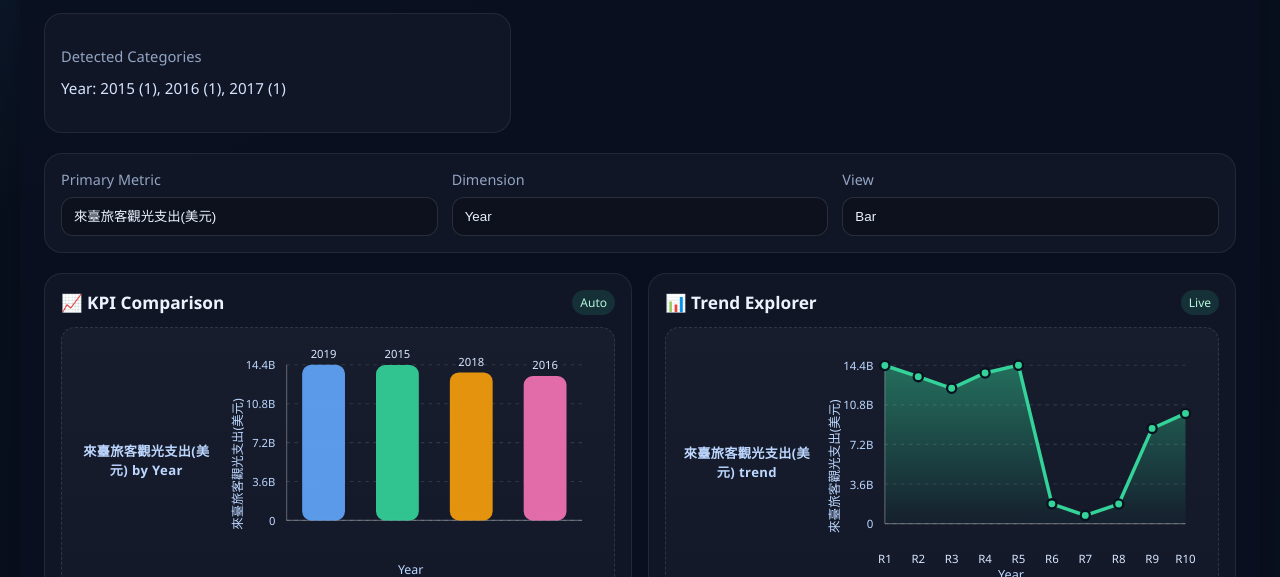
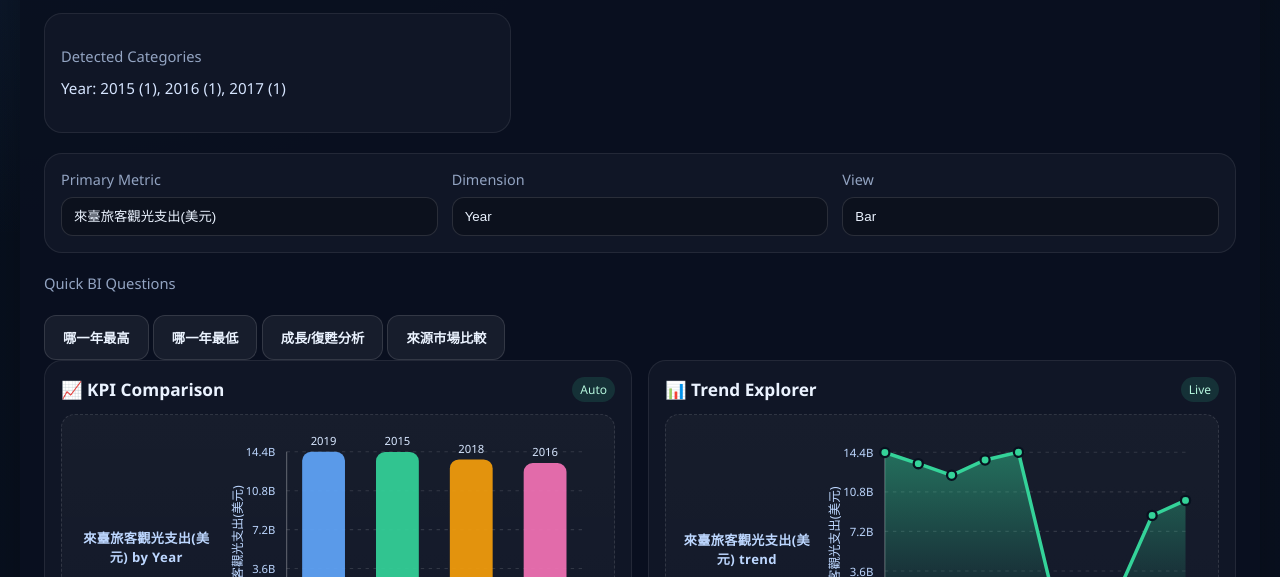
Before and after one commit to ffccw/aibi, a plain HTML site: page index.html in a window 1280 px wide. Shown: the part 523-1100 px from the top of the page. Drawn offline with Linux system fonts and the light colour scheme.

Commit message:
Add files via upload
1

```diff
--- a/index.html
+++ b/index.html
@@ -66,6 +66,16 @@
         </div>
       </section>
 
+      <section class="preset-panel">
+        <div class="label">Quick BI Questions</div>
+        <div class="preset-actions">
+          <button type="button" class="ghost-button preset-btn" data-preset="peak">哪一年最高</button>
+          <button type="button" class="ghost-button preset-btn" data-preset="trough">哪一年最低</button>
+          <button type="button" class="ghost-button preset-btn" data-preset="growth">成長/復甦分析</button>
+          <button type="button" class="ghost-button preset-btn" data-preset="market">來源市場比較</button>
+        </div>
+      </section>
+
       <section class="dashboard-grid">
         <article class="chart-card">
           <div class="card-head">
```
